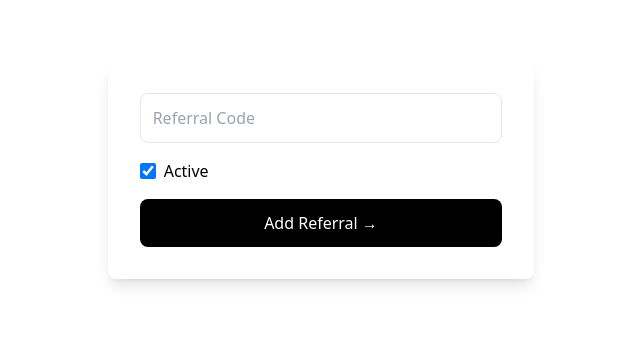
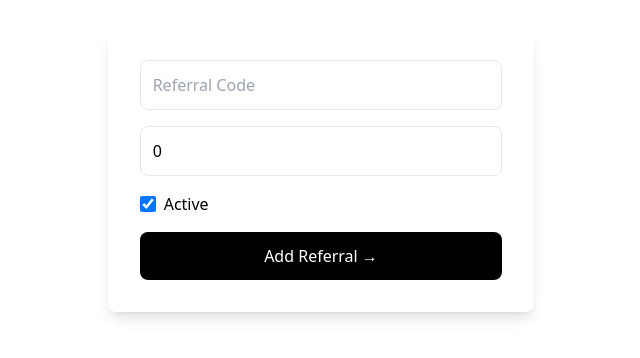
Before and after one commit to Hiru46/Wash_and_Go, a React (Vite) app in the folder frontend/: page /add_referral in a window 1280 px wide. Shown: the part 230-588 px from the top of the page, without its empty margins (319-959 px from the left). Built offline with nearby package versions, Linux system fonts and the light colour scheme.

Commit message:
7 commit

```diff
--- a/frontend/src/Pages/AdminDashboard/ReferralDashboard/AddReferral.jsx
+++ b/frontend/src/Pages/AdminDashboard/ReferralDashboard/AddReferral.jsx
@@ -5,6 +5,7 @@ import { useNavigate } from 'react-router-dom';
 function AddReferral() {
   const [referral, setReferral] = useState({
     referralCode: '',
+    discount: 0,
     isActive: true // Default to active
   });
 
@@ -46,6 +47,14 @@ function AddReferral() {
           value={referral.referralCode}
           onChange={handleChange}
         />
+        <input
+          type="number"
+          name="discount"
+          placeholder="Discount Amount"
+          className="p-3 mb-4 border rounded-lg"
+          value={referral.discount}
+          onChange={handleChange}
+        />
         <div className="flex items-center mb-4">
           <input
             type="checkbox"
--- a/frontend/src/Pages/AdminDashboard/ReferralDashboard/ReferralDashboard.jsx
+++ b/frontend/src/Pages/AdminDashboard/ReferralDashboard/ReferralDashboard.jsx
@@ -66,6 +66,7 @@ function ReferralDashboard() {
                   <th className="px-2 py-4">Referral ID</th>
                   <th className="px-2 py-4">Referral Code</th>
                   <th className="px-2 py-4">Active</th>
+                  <th className="px-2 py-4">Discount</th>
                   <th className="px-2 py-4">Actions</th>
                 </tr>
               </thead>
@@ -86,6 +87,7 @@ function ReferralDashboard() {
                           {referral.isActive ? "Active" : "Inactive"}
                         </span>
                       </td>
+                      <td claaName="px-2 py-4">{referral.discount}</td>
                       <td className="flex items-center px-2 py-4 space-x-2">
 
                         {/* Update Button */}
```
Also changed, not shown: 4 other files (tests, documents, lock files or other folders).
